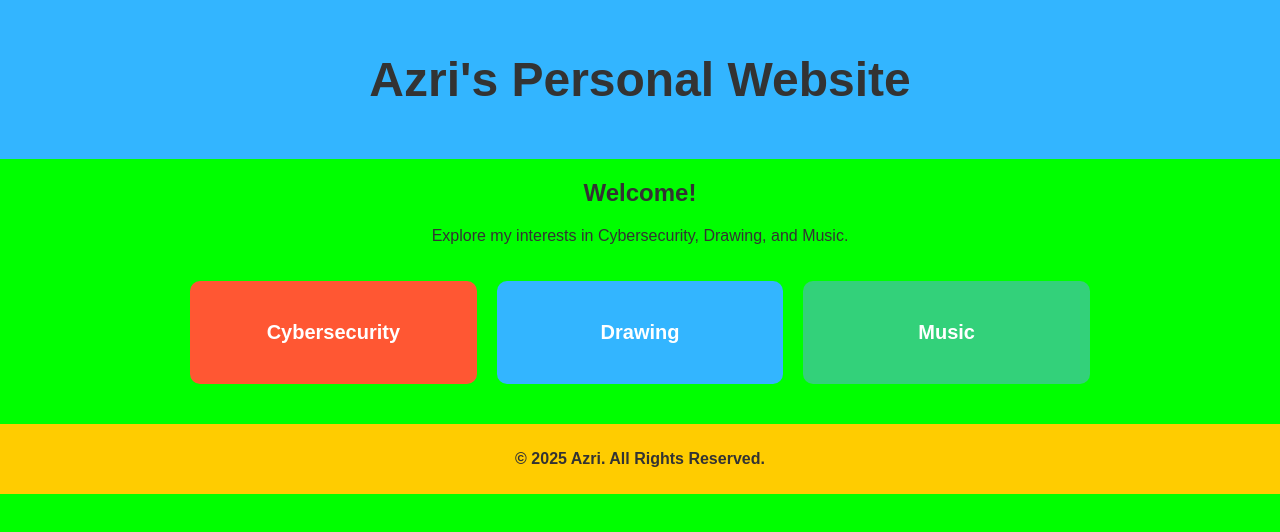
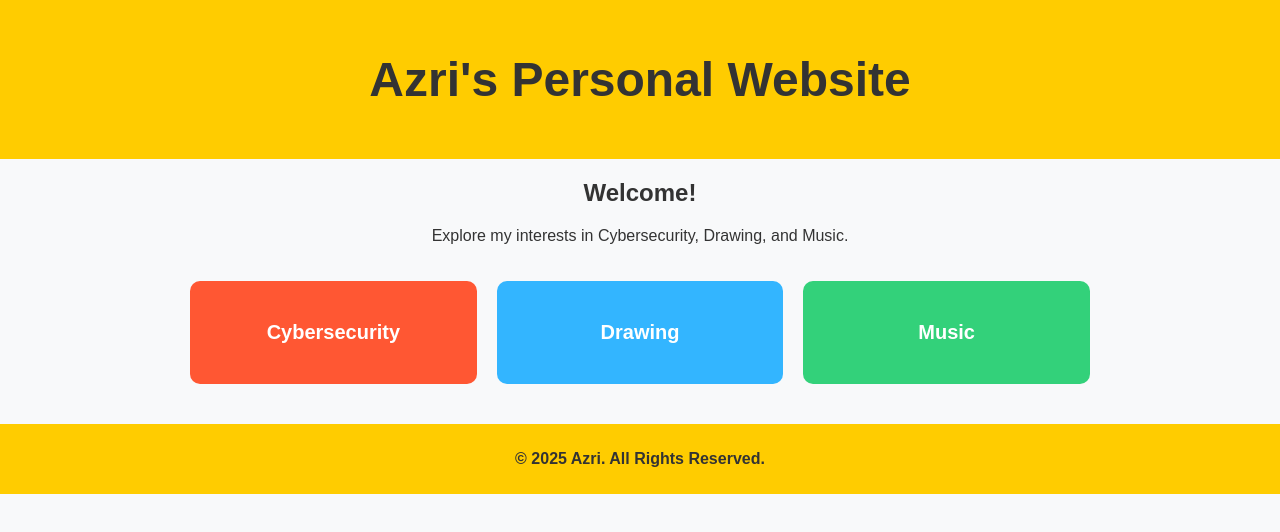
Before and after one commit to azrinasha/new-website, a plain HTML site: page index.html in a window 1280 px wide. Drawn offline with Linux system fonts and the light colour scheme.

Commit message:
8th commit

```diff
--- a/index.html
+++ b/index.html
@@ -9,12 +9,12 @@
             font-family: Arial, sans-serif;
             margin: 0;
             padding: 0;
-            background-color: #00FF00;
+            background-color: #f8f9fa;
             color: #333;
             text-align: center;
         }
         header {
-            background-color: #33b5ff;
+            background-color: #ffcc00;
             padding: 20px;
             font-size: 24px;
             font-weight: bold;
```
